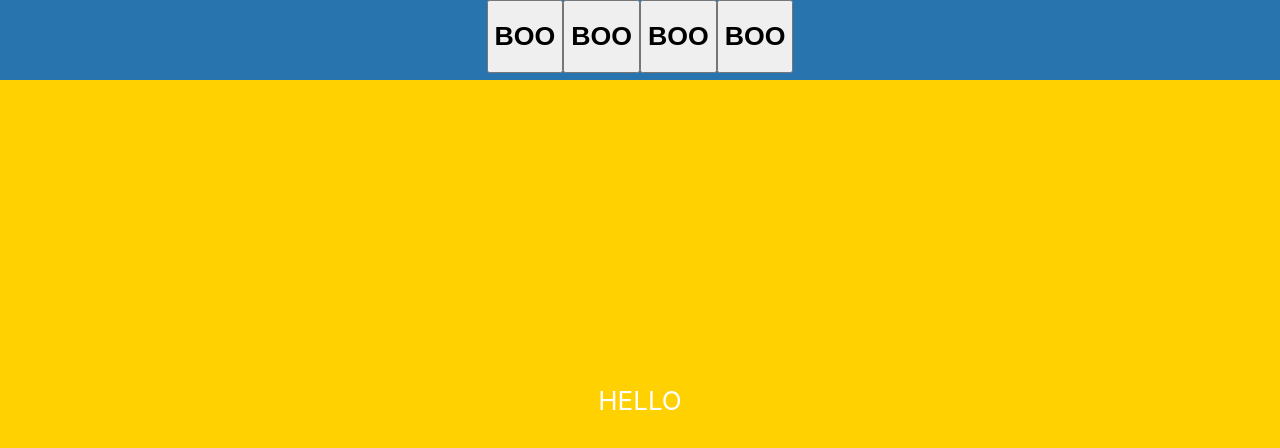
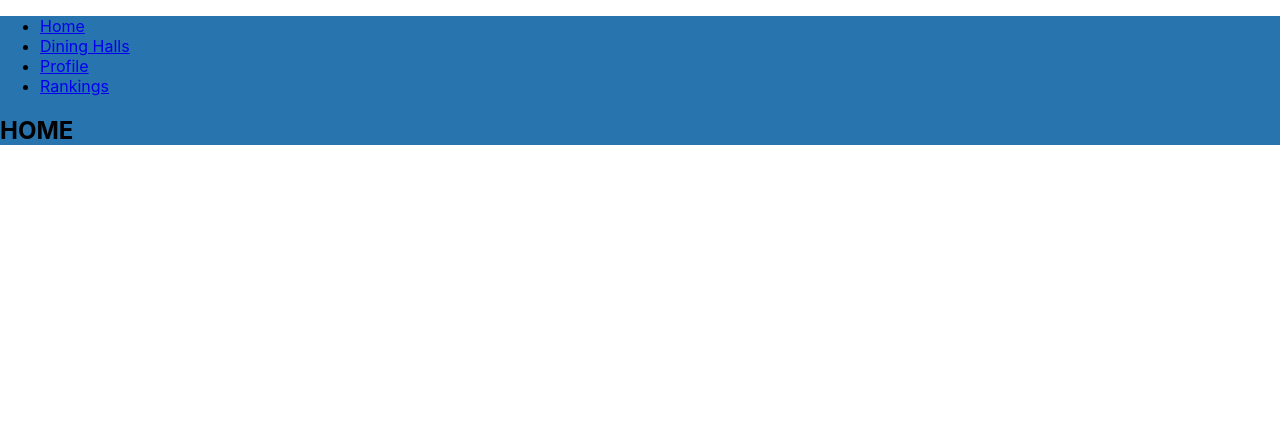
Before and after one commit to matthewcyy/BruinLine, a React (Create React App) app in the folder bl-client/: page / in a window 1280 px wide. Shown: the top 448 px of the page. Built offline with nearby package versions, Linux system fonts and the light colour scheme.

Commit message:
basic react router menu and links

```diff
--- /dev/null
+++ b/bl-client/src/App.css
@@ -0,0 +1,37 @@
+/*
+COLORS:
+- BLUE ACCENTS : #2774AE
+- YELLOW ACCENTS : #FFD100
+- MAIN WHITE : white
+- MAIN GREY : grey
+- BLUE ON CLICK :
+- YELLOW ON CLICK :
+*/
+
+.App {
+  text-align: center;
+}
+
+.App-menu {
+  background-color: #2774ae;
+}
+
+.App-logo {
+  height: 40vmin;
+  pointer-events: none;
+}
+
+.App-header {
+  background-color: #ffd100;
+  min-height: 100vh;
+  display: flex;
+  flex-direction: column;
+  align-items: center;
+  justify-content: center;
+  font-size: calc(10px + 2vmin);
+  color: white;
+}
+
+.App-link {
+  color: #61dafb;
+}
--- /dev/null
+++ b/bl-client/src/App.js
@@ -0,0 +1,67 @@
+import "./App.css";
+import { BrowserRouter as Router, Switch, Route, Link } from "react-router-dom";
+
+function Home() {
+  return <h2> HOME </h2>;
+}
+
+function DiningHalls() {
+  return <h2> DINING HALLS </h2>;
+}
+
+function Rankings() {
+  return <h2> RANKINGS </h2>;
+}
+
+function Profile() {
+  return <h2> PROFILE </h2>;
+}
+
+function App() {
+  return (
+    <Router>
+      <div className="App-menu">
+        <nav>
+          <ul>
+            <li>
+              <Link to="/">Home</Link>
+            </li>
+            <li>
+              <Link to="/DiningHalls">Dining Halls</Link>
+            </li>
+            <li>
+              <Link to="/Profile">Profile</Link>
+            </li>
+            <li>
+              <Link to="/Rankings">Rankings</Link>
+            </li>
+          </ul>
+        </nav>
+        <Switch>
+          <Route path="/DiningHalls">
+            <DiningHalls />
+          </Route>
+          <Route path="/Profile">
+            <Profile />
+          </Route>
+          <Route path="/Rankings">
+            <Rankings />
+          </Route>
+          <Route path="/">
+            <Home />
+          </Route>
+        </Switch>
+      </div>
+    </Router>
+    // <div className="App">
+    //   <header className="App-header">
+    //     <div className="App-menu">
+    //       <h1> BOO </h1>
+    //     </div>
+    //     <p> HELLO </p>
+    //   </header>
+    // </div>
+  );
+}
+
+export default App;
--- a/bl-client/src/index.css
+++ b/bl-client/src/index.css
@@ -1,52 +1,3 @@
-/*
-COLORS:
-- BLUE ACCENTS : #2774AE
-- YELLOW ACCENTS : #FFD100
-- MAIN WHITE : white
-- MAIN GREY : grey
-- BLUE ON CLICK :
-- YELLOW ON CLICK :
-*/
-
-.App {
-  text-align: center;
-}
-
-.App-menu {
-  position: fixed; /* the menu will always be visible*/
-  background-color: #2774ae;
-  top: 0;
-  align-items: center;
-  height: 10%;
-  width: 100%;
-}
-
-.App-logo {
-  height: 40vmin;
-  pointer-events: none;
-}
-
-@media (prefers-reduced-motion: no-preference) {
-  .App-logo {
-    animation: App-logo-spin infinite 20s linear;
-  }
-}
-
-.App-header {
-  background-color: #ffd100;
-  min-height: 100vh;
-  display: flex;
-  flex-direction: column;
-  align-items: center;
-  justify-content: center;
-  font-size: calc(10px + 2vmin);
-  color: white;
-}
-
-.App-link {
-  color: #61dafb;
-}
-
 body {
   margin: 0;
   font-family: -apple-system, BlinkMacSystemFont, "Segoe UI", "Roboto", "Oxygen",
--- a/bl-client/src/index.js
+++ b/bl-client/src/index.js
@@ -2,30 +2,11 @@ import React from "react";
 import ReactDOM from "react-dom";
 import "./index.css";
 import reportWebVitals from "./reportWebVitals";
-
-import { BrowserRouter as Router, Switch, Route, Link } from "react-router-dom";
+import App from "./App";
 
 ReactDOM.render(
   <React.StrictMode>
-    <div className="App">
-      <header className="App-header">
-        <div className="App-menu">
-          <button className="menu-item">
-            <h1> BOO </h1>
-          </button>
-          <button className="menu-item">
-            <h1> BOO </h1>
-          </button>
-          <button className="menu-item">
-            <h1> BOO </h1>
-          </button>
-          <button className="menu-item">
-            <h1> BOO </h1>
-          </button>
-        </div>
-        <p> HELLO </p>
-      </header>
-    </div>
+    <App />
   </React.StrictMode>,
   document.getElementById("root")
 );
```
